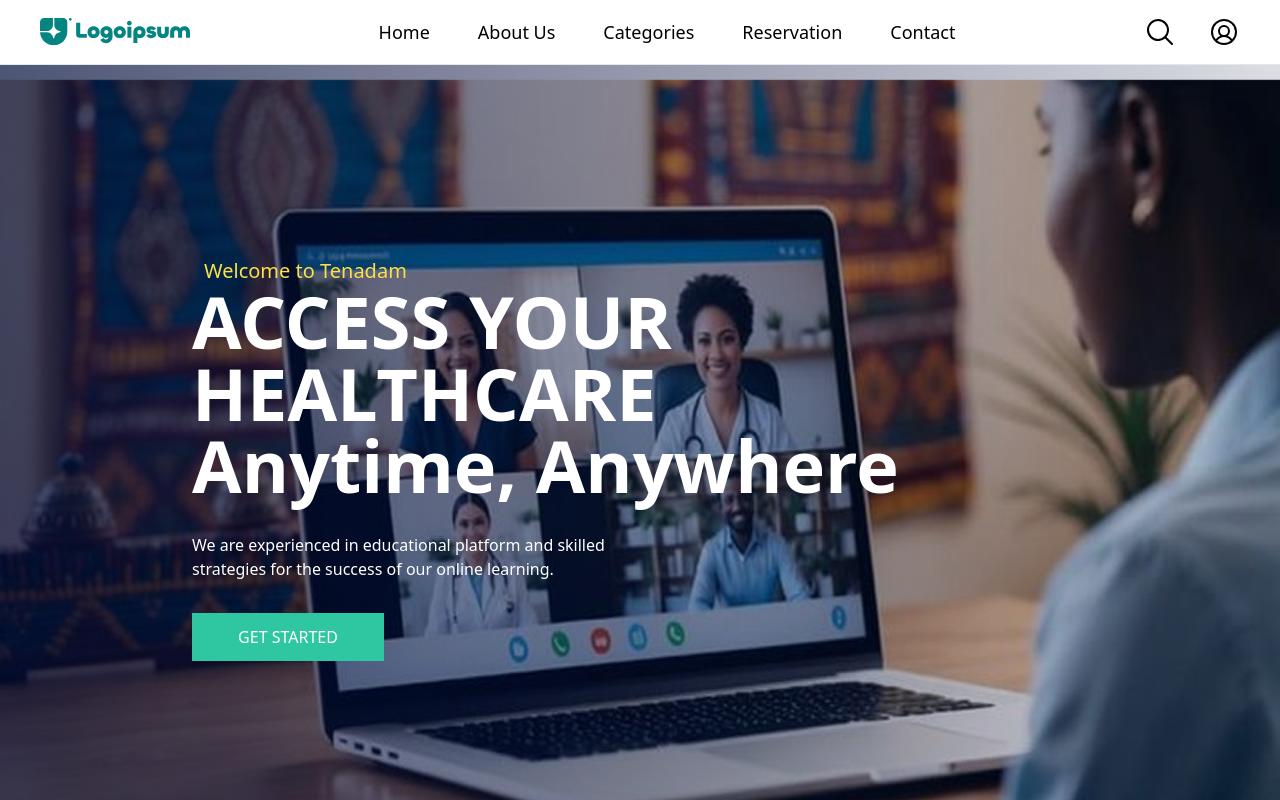
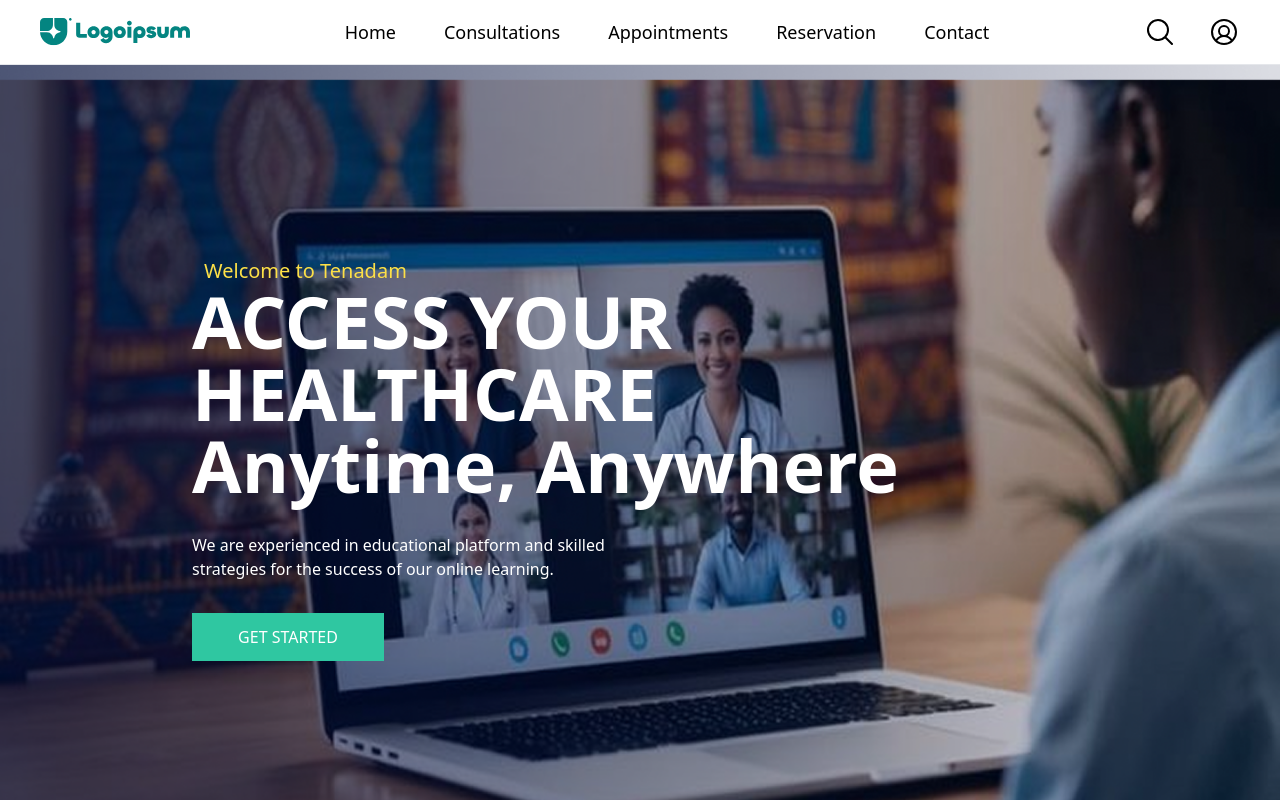
Before and after one commit to RohaTech/Telemedicine-Web-App, a Vue app in the folder Client/: page / in a window 1280 px wide. Shown: the top 800 px of the page. Built offline with nearby package versions, Linux system fonts and the light colour scheme.

Commit message:
refactor: enhance layout structure and improve code readability in AppointmentList, AppointmentView, UserHeading, and HomeView components

```diff
--- a/Client/src/components/Appointment/AppointmentList.vue
+++ b/Client/src/components/Appointment/AppointmentList.vue
@@ -1,11 +1,14 @@
 <!-- filepath: e:\code files\Final Year\Telemedicine-Web-App\Client\src\views\Appointment\AppointmentList.vue -->
 <template>
-    <div class="max-w-4xl mx-auto p-5">
-      <h1 class="text-2xl font-bold mb-6">Appointments List</h1>
+  <UserLayout>
+    <div class="mx-auto max-w-4xl p-5">
+      <h1 class="mb-6 text-2xl font-bold">Appointments List</h1>
       <div v-if="appointmentStore.errors.message" class="mb-4 text-red-600">
         {{ appointmentStore.errors.message }}
       </div>
-      <div v-if="appointments.length === 0" class="text-gray-500">No appointments found.</div>
+      <div v-if="appointments.length === 0" class="text-gray-500">
+        No appointments found.
+      </div>
       <table v-else class="w-full border-collapse">
         <thead>
           <tr class="bg-gray-200">
@@ -18,7 +21,11 @@
           </tr>
         </thead>
         <tbody>
-          <tr v-for="appointment in appointments" :key="appointment.id" class="border-b">
+          <tr
+            v-for="appointment in appointments"
+            :key="appointment.id"
+            class="border-b"
+          >
             <!-- <td class="p-2">{{ appointment.id }}</td> -->
             <td class="p-2">{{ appointment.patient_id }}</td>
             <td class="p-2">{{ appointment.doctor_id }}</td>
@@ -26,14 +33,20 @@
             <td class="p-2">{{ appointment.status }}</td>
             <td class="p-2">
               <router-link
-                :to="{ name: 'AppointmentView', params: { id: appointment.id } }"
-                class="text-blue-600 hover:underline mr-2"
+                :to="{
+                  name: 'AppointmentView',
+                  params: { id: appointment.id },
+                }"
+                class="mr-2 text-blue-600 hover:underline"
               >
                 View
               </router-link>
               <router-link
-                :to="{ name: 'AppointmentEdit', params: { id: appointment.id } }"
-                class="text-green-600 hover:underline mr-2"
+                :to="{
+                  name: 'AppointmentEdit',
+                  params: { id: appointment.id },
+                }"
+                class="mr-2 text-green-600 hover:underline"
               >
                 Edit
               </router-link>
@@ -48,13 +61,14 @@
         </tbody>
       </table>
     </div>
+  </UserLayout>
 </template>
 
 <script setup>
-  import { ref, onMounted } from 'vue';
-  import { useAppointmentStore } from '@/stores/appointmentStore';
-  import { useRouter } from 'vue-router';
-
+import { ref, onMounted } from "vue";
+import { useAppointmentStore } from "@/stores/appointmentStore";
+import { useRouter } from "vue-router";
+import UserLayout from "@/layout/UserLayout.vue";
 const appointmentStore = useAppointmentStore();
 const router = useRouter();
 const appointments = ref([]);
@@ -67,7 +81,7 @@
 };
 
 const deleteAppointment = async (id) => {
-    if (confirm('Are you sure you want to delete this appointment?')) {
+  if (confirm("Are you sure you want to delete this appointment?")) {
     const result = await appointmentStore.deleteAppointment(id);
     if (result.success) {
       appointments.value = appointments.value.filter((appt) => appt.id !== id);
--- a/Client/src/components/Appointment/AppointmentView.vue
+++ b/Client/src/components/Appointment/AppointmentView.vue
@@ -1,14 +1,15 @@
 <!-- filepath: e:\code files\Final Year\Telemedicine-Web-App\Client\src\views\Appointment\AppointmentView.vue -->
 <template>
-    <div class="max-w-2xl mx-auto p-5 border border-gray-300 rounded-md bg-gray-50">
-      <h1 class="text-2xl font-bold mb-6">Appointment Details</h1>
+  <UserLayout>
+    <div
+      class="mx-auto max-w-2xl rounded-md border border-gray-300 bg-gray-50 p-5"
+    >
+      <h1 class="mb-6 text-2xl font-bold">Appointment Details</h1>
       <div v-if="appointmentStore.errors.message" class="mb-4 text-red-600">
         {{ appointmentStore.errors.message }}
       </div>
       <div v-if="appointment">
-        <div class="mb-4">
-          <strong>ID:</strong> {{ appointment.id }}
-        </div>
+        <div class="mb-4"><strong>ID:</strong> {{ appointment.id }}</div>
         <div class="mb-4">
           <strong>Patient ID:</strong> {{ appointment.patient_id }}
         </div>
@@ -23,20 +24,21 @@
         </div>
         <router-link
           to="/appointments"
-          class="px-4 py-2 bg-gray-600 text-white rounded-md hover:bg-gray-700 transition-colors"
+          class="rounded-md bg-gray-600 px-4 py-2 text-white transition-colors hover:bg-gray-700"
         >
           Back to List
         </router-link>
       </div>
       <div v-else class="text-gray-500">Loading appointment...</div>
     </div>
+  </UserLayout>
 </template>
 
 <script setup>
-  import { ref, onMounted } from 'vue';
-  import { useRoute } from 'vue-router';
-  import { useAppointmentStore } from '@/stores/appointmentStore';
-
+import { ref, onMounted } from "vue";
+import { useRoute } from "vue-router";
+import { useAppointmentStore } from "@/stores/appointmentStore";
+import UserLayout from "@/layout/UserLayout.vue";
 const route = useRoute();
 const appointmentStore = useAppointmentStore();
 const appointment = ref(null);
--- a/Client/src/components/UserLayout/UserHeading.vue
+++ b/Client/src/components/UserLayout/UserHeading.vue
@@ -3,18 +3,38 @@ import Logo from "../UI/Logo.vue";
 </script>
 
 <template>
-  <div class="py-4 border-b">
-    <div class="w-full px-10 items-center bg-white flex justify-between">
+  <div class="border-b py-4">
+    <div class="flex w-full items-center justify-between bg-white px-10">
       <Logo class="w-[150px]" />
-      <ul class="flex gap-x-12 items-center text-lg">
-        <li class="cursor-pointer hover:font-semibold">Home</li>
-        <li class="cursor-pointer hover:font-semibold">About Us</li>
-        <li class="cursor-pointer hover:font-semibold">Categories</li>
-        <li class="cursor-pointer hover:font-semibold">Reservation</li>
-        <li class="cursor-pointer hover:font-semibold">Contact</li>
+      <ul class="flex items-center gap-x-12 text-lg">
+        <RouterLink
+          :to="{ name: 'Home' }"
+          class="cursor-pointer hover:font-semibold"
+          >Home</RouterLink
+        >
+        <RouterLink
+          :to="{ name: 'Consultations' }"
+          class="cursor-pointer hover:font-semibold"
+          >Consultations</RouterLink
+        >
+        <RouterLink
+          :to="{ name: 'Appointments' }"
+          class="cursor-pointer hover:font-semibold"
+          >Appointments</RouterLink
+        >
+        <RouterLink
+          :to="{ name: 'Home' }"
+          class="cursor-pointer hover:font-semibold"
+          >Reservation</RouterLink
+        >
+        <RouterLink
+          :to="{ name: 'Home' }"
+          class="cursor-pointer hover:font-semibold"
+          >Contact</RouterLink
+        >
       </ul>
 
-      <div class="flex gap-x-8 items-center">
+      <div class="flex items-center gap-x-8">
         <svg
           xmlns="http://www.w3.org/2000/svg"
           class="size-8 cursor-pointer"
```
Also changed, not shown: Client/src/views/HomeView.vue (+0 -21 lines). Lines whose indentation alone changed are shown as unchanged.
